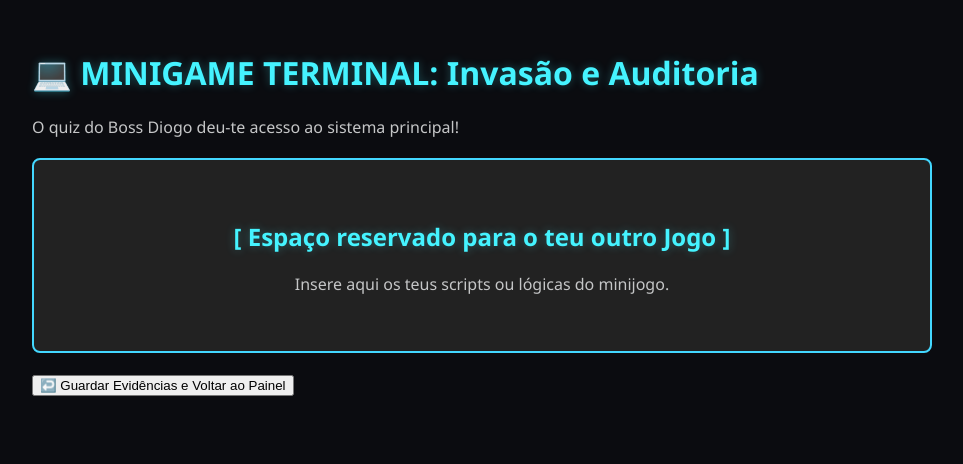
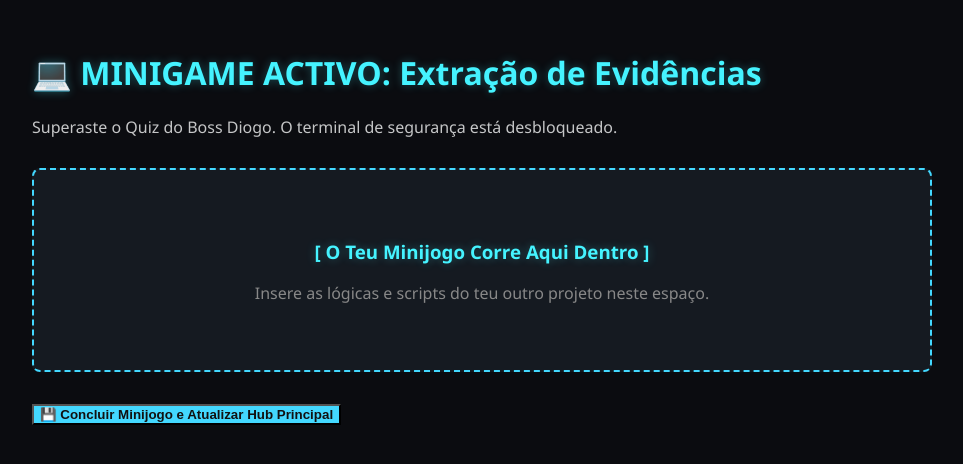
Before and after one commit to lilgamestudio/mediotec-2-D, a plain HTML site: page retalhos/minigames/auditoria.html in a window 1280 px wide. Shown: the whole page, without its empty margins (158-1121 px from the left). Drawn offline with Linux system fonts and the light colour scheme.

Commit message:
Update auditoria.html

```diff
--- a/retalhos/minigames/auditoria.html
+++ b/retalhos/minigames/auditoria.html
@@ -2,20 +2,20 @@
 <html lang="pt">
 <head>
     <meta charset="UTF-8">
-    <title>Minigame: Invasão de Dados</title>
+    <title>Minigame: Terminal de Auditoria</title>
     <link rel="stylesheet" href="../css/style.css">
 </head>
 <body>
-    <h1>💻 MINIGAME TERMINAL: Invasão e Auditoria</h1>
-    <p>O quiz do Boss Diogo deu-te acesso ao sistema principal!</p>
+    <h1>💻 MINIGAME ACTIVO: Extração de Evidências</h1>
+    <p>Superaste o Quiz do Boss Diogo. O terminal de segurança está desbloqueado.</p>
 
-    <div style="background: #222; border: 2px solid #43d8ff; padding: 40px; border-radius: 8px; text-align: center; margin: 20px 0;">
-        <h2>[ Espaço reservado para o teu outro Jogo ]</h2>
-        <p>Insere aqui os teus scripts ou lógicas do minijogo.</p>
+    <div style="background: #151a21; border: 2px dashed #43d8ff; padding: 50px; text-align: center; margin: 30px 0; border-radius: 8px;">
+        <h3>[ O Teu Minijogo Corre Aqui Dentro ]</h3>
+        <p style="color: #888;">Insere as lógicas e scripts do teu outro projeto neste espaço.</p>
     </div>
 
-    <button onclick="window.location.href='../index.html'">
-        ↩️ Guardar Evidências e Voltar ao Painel
+    <button onclick="window.location.href='../index.html'" style="background: #43d8ff; color: #111; font-weight: bold;">
+        💾 Concluir Minijogo e Atualizar Hub Principal
     </button>
 </body>
 </html>
```
